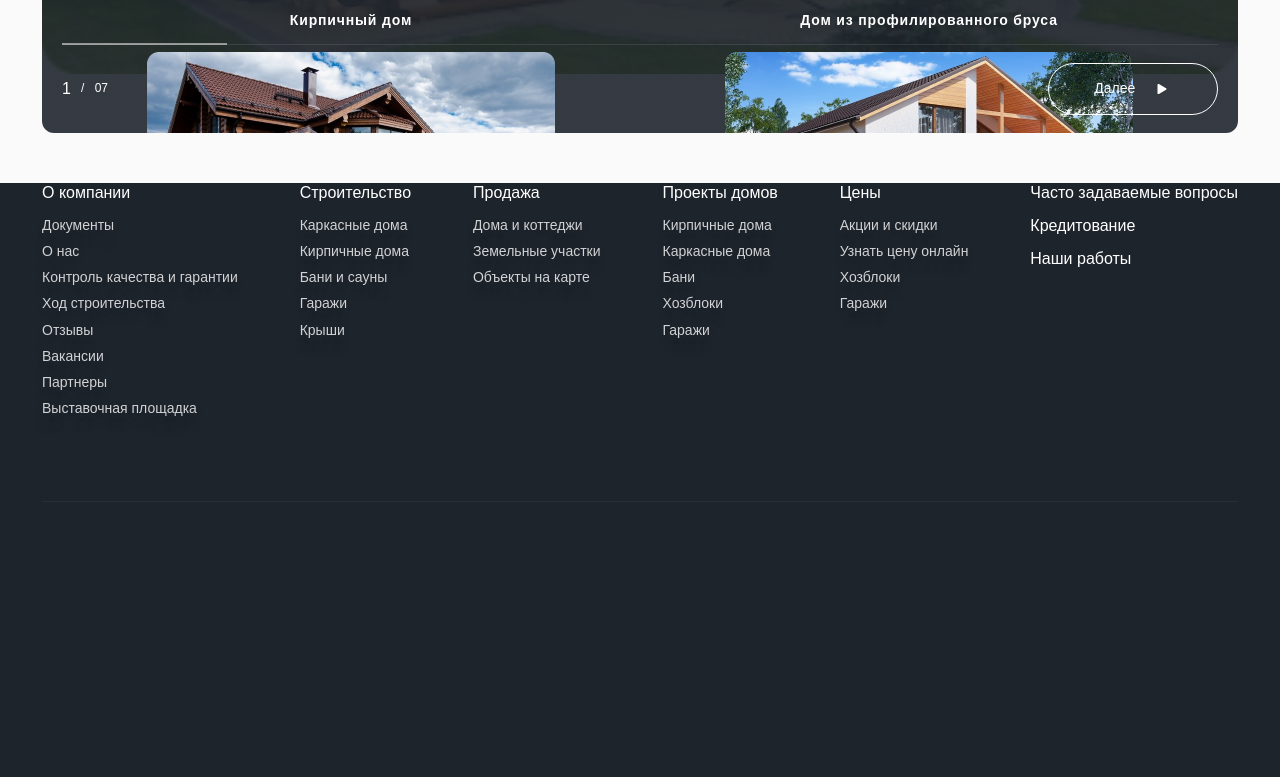
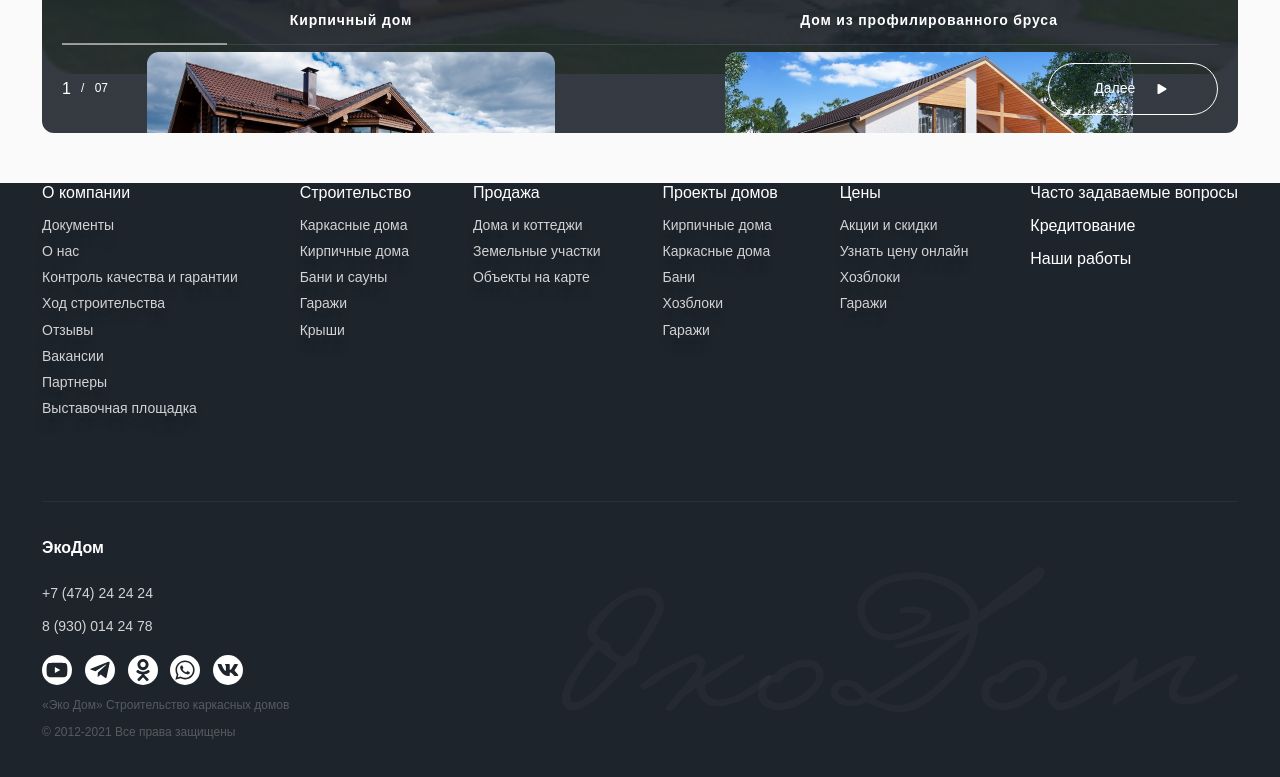
Before and after one commit to nihatonal/ecohome, a React (Create React App) app: page / in a window 1280 px wide. Shown: the part 5198-5975 px from the top of the page. Built offline with nearby package versions, Linux system fonts and the light colour scheme; a web font is replaced by a local one.

Commit message:
ready destkop part

```diff
--- a/src/Main/components/Construction.css
+++ b/src/Main/components/Construction.css
@@ -42,7 +42,6 @@
   width: 100%;
   height: 675px;
   position: relative;
-  border: 1px solid red;
 }
 .construction_content-item {
   position: absolute;
--- a/src/shared/footer/Footer.css
+++ b/src/shared/footer/Footer.css
@@ -46,7 +46,58 @@
   background: rgba(255, 255, 255, 0.05);
   margin: 84px 0 32px;
 }
-
+.footer_bottom_content {
+  display: flex;
+  justify-content:space-between;
+  align-items:center
+}
+.footer_bottom_content-info {
+  font-family: var(--font-golos);
+  font-style: normal;
+  color: #ffffff;
+  line-height: 130%;
+}
+.footer_bottom_content-info-title {
+  font-weight: 700;
+  font-size: 16px;
+  margin-bottom: 24px;
+}
+.footer_bottom_content-info-tel {
+  font-weight: 400;
+  font-size: 14px;
+  opacity: 0.8;
+}
+.tel_2 {
+  margin: 12px 0 18px;
+}
+.footer_bottom_content-subinfo {
+  color: rgba(255, 255, 255, 0.25);
+  font-weight: 400;
+  font-size: 12px;
+}
+.footer_bottom_content-subinfo:nth-last-child(2) {
+  margin: 10px 0 6px;
+}
+.footer_bottom_content-social-links {
+  width: 214px;
+  display: grid;
+  grid-template-columns: repeat(5, 1fr);
+}
+.footer_bottom_content-social-link {
+  width: 30px;
+  height: 30px;
+  border-radius: 50%;
+  background-color: #fff;
+  color: #1f252d;
+  display: flex;
+  align-items: center;
+  justify-content: center;
+  font-size: 22px;
+  cursor: pointer;
+}
+.footer_bottom_content-social-link:hover {
+  box-shadow: 0 0 10px #fff;
+}
 /* @media screen and (max-width: 767px) {
   .footer-container {
 
--- a/src/shared/footer/Footer.js
+++ b/src/shared/footer/Footer.js
@@ -1,6 +1,12 @@
 import React from 'react';
 import { NavLink } from 'react-router-dom';
 
+import { FaYoutube } from "react-icons/fa";
+import { FaTelegramPlane } from "react-icons/fa";
+import { FaWhatsapp } from "react-icons/fa";
+import { FaVk } from "react-icons/fa";
+import { FaOdnoklassniki } from "react-icons/fa";
+import footer_bg from '../../assets/images/ecohome.png'
 import './Footer.css';
 function Footer(props) {
     const data = [
@@ -52,7 +58,31 @@ function Footer(props) {
                 </div>
                 <span className="footer_line"></span>
                 <div className="footer_bottom_content">
-
+                    <div className="footer_bottom_content-info">
+                        <p className="footer_bottom_content-info-title">ЭкоДом</p>
+                        <p className="footer_bottom_content-info-tel">+7 (474) 24 24 24</p>
+                        <p className="footer_bottom_content-info-tel tel_2">8 (930) 014 24 78</p>
+                        <div className="footer_bottom_content-social-links">
+                            <a href='#' className="footer_bottom_content-social-link">
+                                <FaYoutube />
+                            </a>
+                            <a href='#' className="footer_bottom_content-social-link">
+                                <FaTelegramPlane />
+                            </a>
+                            <a href='#' className="footer_bottom_content-social-link">
+                                <FaOdnoklassniki />
+                            </a>
+                            <a href='#' className="footer_bottom_content-social-link">
+                                <FaWhatsapp />
+                            </a>
+                            <a href='#' className="footer_bottom_content-social-link">
+                                <FaVk />
+                            </a>
+                        </div>
+                        <p className="footer_bottom_content-subinfo">«Эко Дом» Строительство каркасных домов</p>
+                        <p className="footer_bottom_content-subinfo">© 2012-2021 Все права защищены</p>
+                    </div>
+                    <img src={footer_bg} alt={'footer_bg'} />
                 </div>
             </div>
 
```
